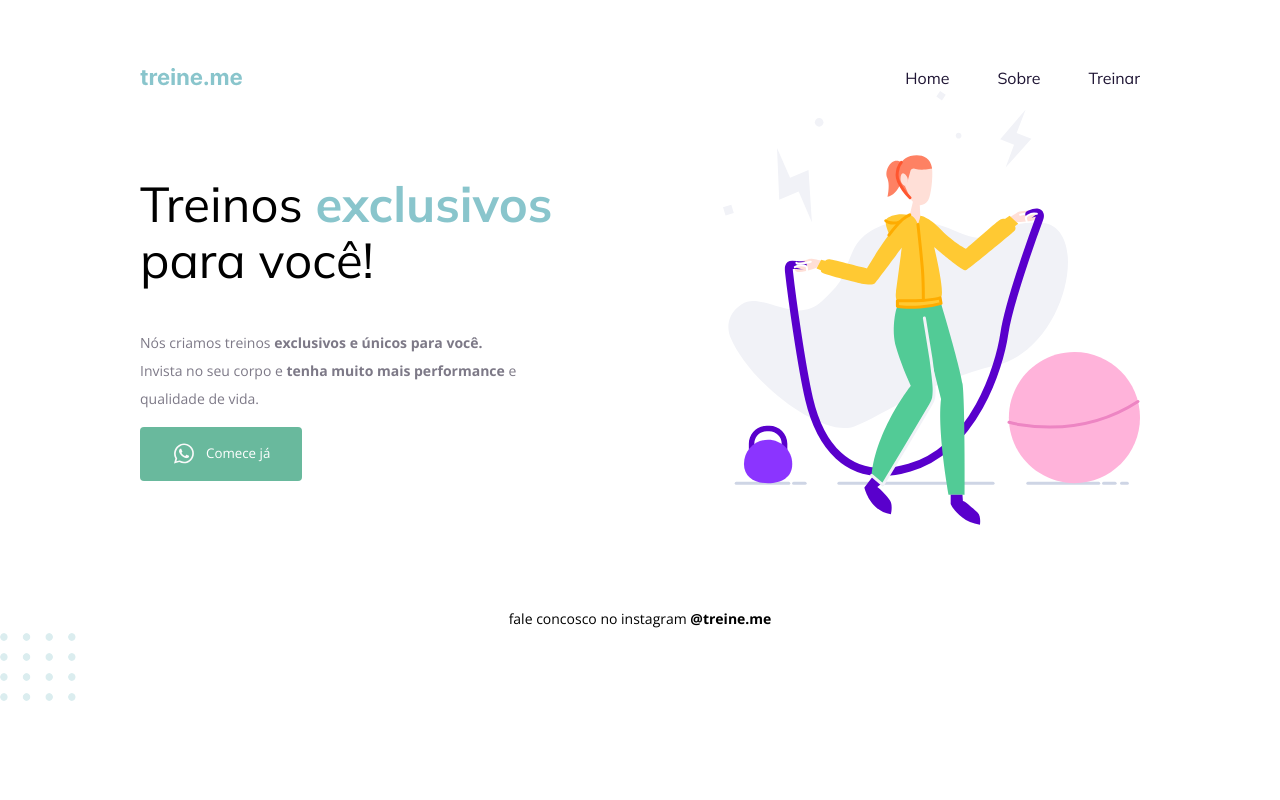
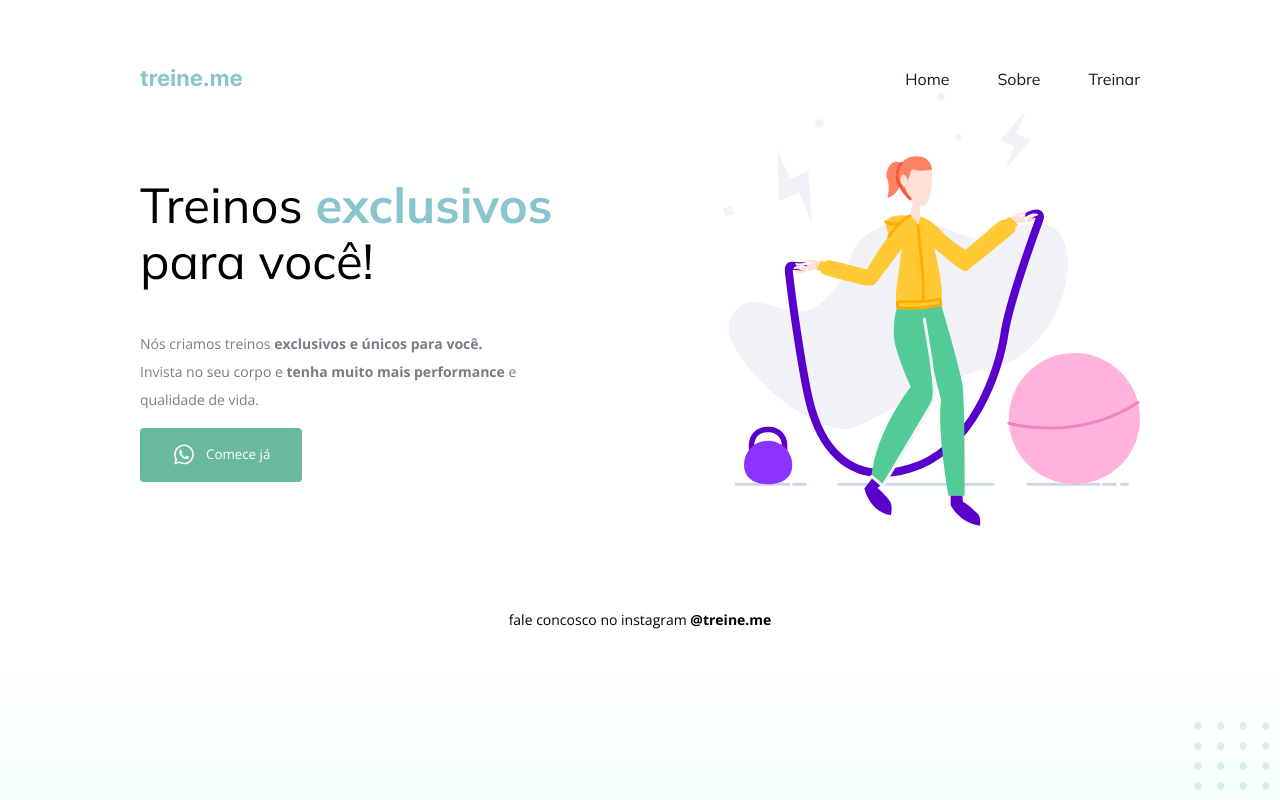
Before and after one commit to Wake1101/Treine-me, a plain HTML site: page index.html in a window 1280 px wide. Drawn offline with nearby package versions, Linux system fonts and the light colour scheme.

Commit message:
gradient and fixes

```diff
--- a/index.html
+++ b/index.html
@@ -76,6 +76,7 @@
   </div>
   <div>
     <img
+    id="balls"
       src="./assets/balls.svg"
       alt="bolinhas verdes no canto inferior direito da página"
     />
--- a/style.css
+++ b/style.css
@@ -1,11 +1,14 @@
 body {
   margin: 0;
   font-family: 'Open Sans', sans-serif;
+  background: linear-gradient(180deg, rgba(227, 255, 248, 0.00) 82.08%, rgba(227, 255, 248, 0.38) 100%);
+  min-height: 100vh;
 }
 
 .page {
   width: 1000px;
-  margin: 64px auto 0;
+  margin: 0 auto;
+  padding-top: 65px;
 }
 
 nav {
@@ -90,3 +93,8 @@ footer a {
   font-weight: 700;
   text-decoration: none;
 }
+#balls {
+  position: fixed;
+  bottom: 0;
+  right: 0;
+}
```
